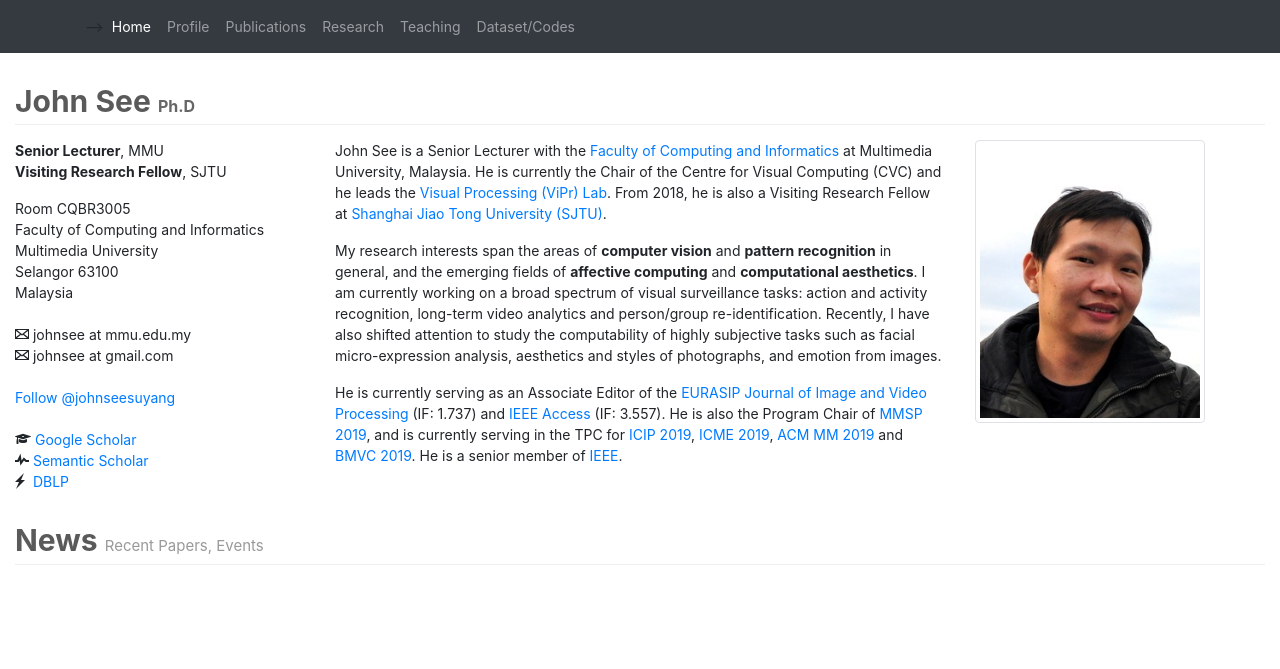
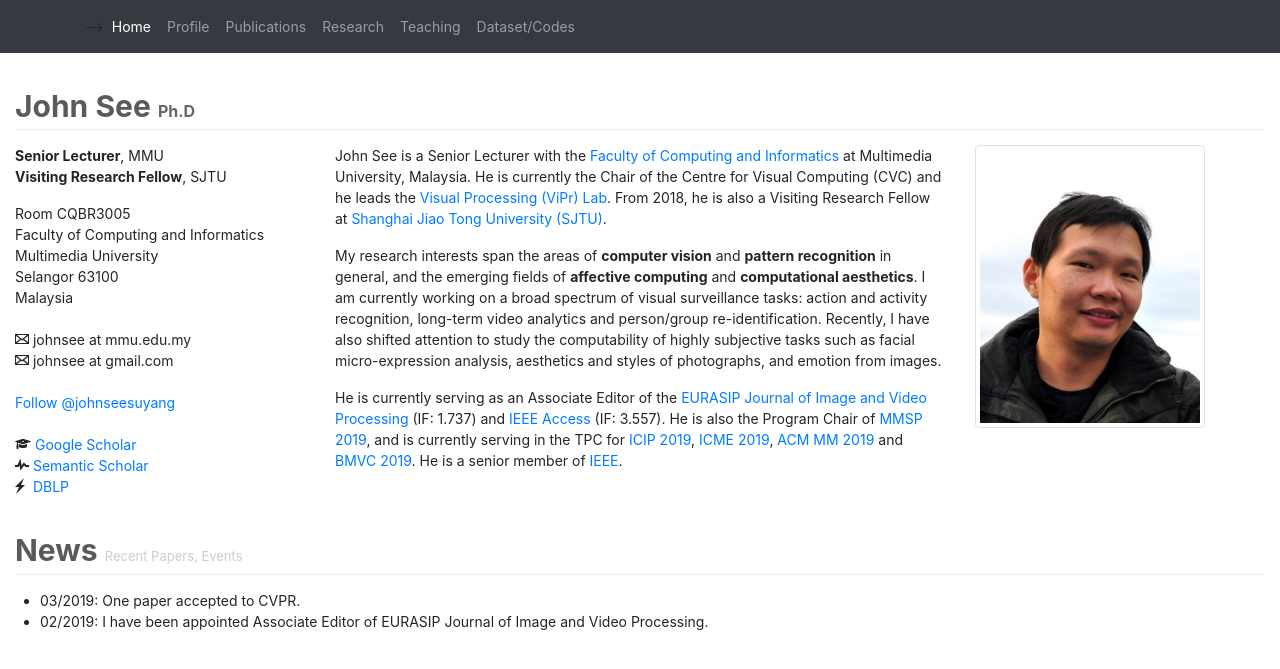
Before and after one commit to john-see/john-see.github.io, a Jekyll site: the page index.html, which Jekyll copies as it is, in a window 1280 px wide. Shown: the top 669 px of the page. Built offline with Jekyll 4.4.1, drawn with Linux system fonts in a browser that asks for light colours; comment, search, counter and statistics services are not loaded.

Commit message:
add news section

```diff
--- a/css/js.css
+++ b/css/js.css
@@ -18,8 +18,8 @@ line-height: 36px;
 }
 
 h1 small {
-    font-size: 15px;
-    color: #999;
+    font-size: 13px;
+    color: #ccc;
 }
 
 .faded-dash {
@@ -27,7 +27,7 @@ h1 small {
 }
 
 section {
-  padding-top: 20px;
+  padding-top: 25px;
 }
 section > .page-header,
 section > .lead {
--- a/index.html
+++ b/index.html
@@ -109,6 +109,13 @@
     <div class="page-header faded-dash">
        <h1>News&nbsp;<small>Recent Papers, Events</small></h1>
     </div>
+
+    <div class="row">
+        <ul>
+            <li><span class="octicon octicon-file"></span>03/2019: One paper accepted to CVPR.</li>
+            <li><span class="octicon octicon-file"></span>02/2019: I have been appointed Associate Editor of EURASIP Journal of Image and Video Processing.</li>
+        </ul>
+    </div>
     </section>
 
 
```
